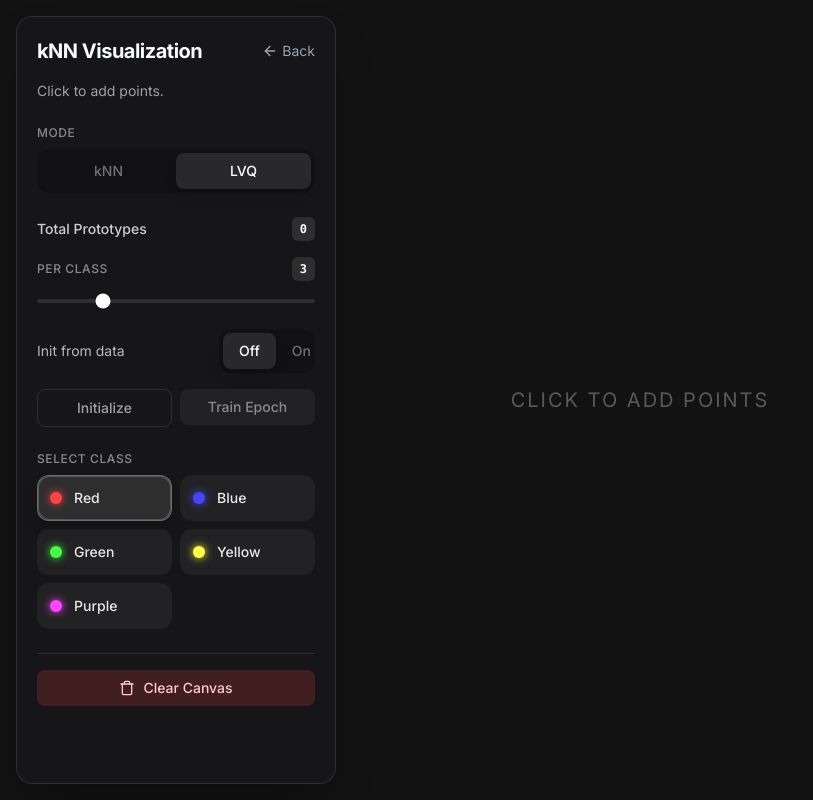
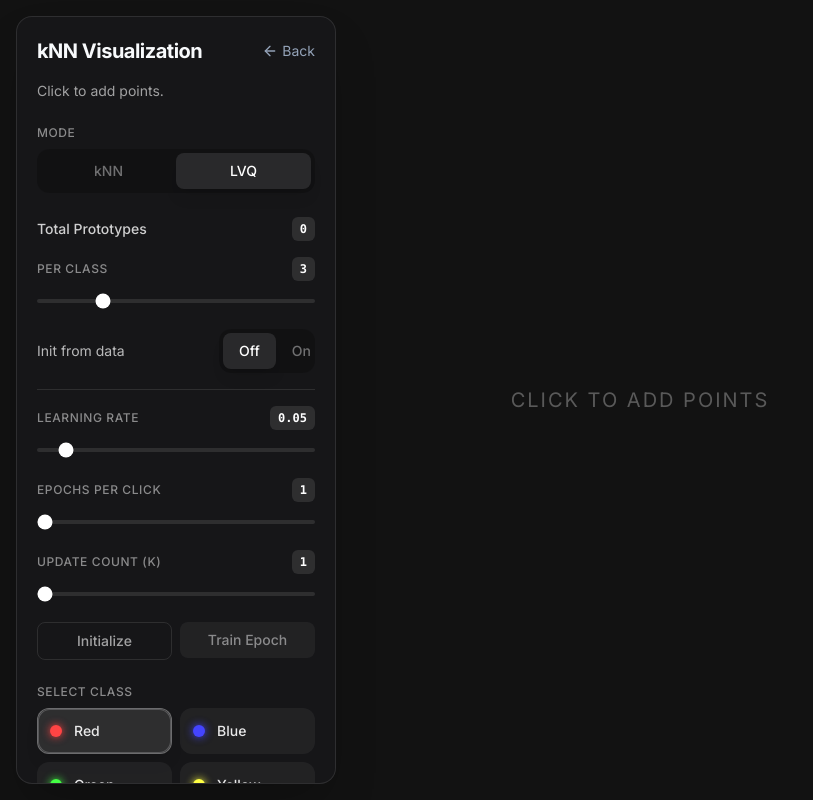
Before and after one commit to Neliott/ISD-Playground, a Vue app: page /knn-lvq in a window 1280 px wide. Both pictures are taken after a click on the button "LVQ". Shown: the whole page, without its empty margins (0-813 px from the left). Built offline with nearby package versions, Linux system fonts and the light colour scheme.

Commit message:
feat: Add advanced LVQ training parameters and display regression evaluation metrics.

```diff
--- a/src/experiences/knn-lvq/Controls.vue
+++ b/src/experiences/knn-lvq/Controls.vue
@@ -48,10 +48,22 @@ defineProps({
   distanceWeighting: {
     type: Boolean,
     default: false
+  },
+  learningRate: {
+    type: Number,
+    default: 0.05
+  },
+  trainEpochs: {
+    type: Number,
+    default: 1
+  },
+  lvqK: {
+    type: Number,
+    default: 1
   }
 })
 
-defineEmits(['update:k', 'update:selectedClass', 'update:showLvq', 'update:resolveTies', 'update:prototypesPerClass', 'update:initFromSameClass', 'update:distanceMetric', 'update:distanceWeighting', 'clear', 'init-lvq', 'train-lvq'])
+defineEmits(['update:k', 'update:selectedClass', 'update:showLvq', 'update:resolveTies', 'update:prototypesPerClass', 'update:initFromSameClass', 'update:distanceMetric', 'update:distanceWeighting', 'update:learningRate', 'update:trainEpochs', 'update:lvqK', 'clear', 'init-lvq', 'train-lvq'])
 </script>
 
 <template>
@@ -172,6 +184,52 @@ defineEmits(['update:k', 'update:selectedClass', 'update:showLvq', 'update:resol
         </Tooltip>
       </ControlBox>
 
+      <!-- Advanced LVQ Settings -->
+       <div class="flex flex-col gap-4 pt-4 border-t border-white/10">
+        <ControlBox label="Learning Rate">
+          <template #value>
+            <span class="px-2 py-1 bg-white/10 rounded-md text-xs font-bold text-white font-mono">{{ learningRate }}</span>
+          </template>
+          <Tooltip text="How fast prototypes move. High = fast but unstable. Low = precise but slow." position="right">
+            <Slider
+              :model-value="learningRate"
+              @update:model-value="$emit('update:learningRate', $event)"
+              :min="0.01"
+              :max="0.5"
+              :step="0.01"
+            />
+          </Tooltip>
+        </ControlBox>
+
+        <ControlBox label="Epochs per Click">
+           <template #value>
+            <span class="px-2 py-1 bg-white/10 rounded-md text-xs font-bold text-white font-mono">{{ trainEpochs }}</span>
+          </template>
+          <Tooltip text="Number of training rounds per button click. Increase this to speed up training." position="right">
+            <Slider
+              :model-value="trainEpochs"
+              @update:model-value="$emit('update:trainEpochs', $event)"
+              :min="1"
+              :max="50"
+            />
+          </Tooltip>
+        </ControlBox>
+
+        <ControlBox label="Update Count (k)">
+           <template #value>
+            <span class="px-2 py-1 bg-white/10 rounded-md text-xs font-bold text-white font-mono">{{ lvqK }}</span>
+          </template>
+          <Tooltip text="How many closest prototypes to update for each data point" position="right">
+            <Slider
+              :model-value="lvqK"
+              @update:model-value="$emit('update:lvqK', $event)"
+              :min="1"
+              :max="5"
+            />
+          </Tooltip>
+        </ControlBox>
+      </div>
+
       <div class="grid grid-cols-2 gap-2">
         <Tooltip text="Scatters new prototypes on the canvas. Do this if the current training is stuck or if you changed the number of prototypes." position="right">
           <Button variant="secondary" @click="$emit('init-lvq')">
--- a/src/experiences/knn-lvq/KnnLvqView.vue
+++ b/src/experiences/knn-lvq/KnnLvqView.vue
@@ -14,6 +14,11 @@ const prototypesPerClass = ref(3)
 const initFromSameClass = ref(false)
 const distanceMetric = ref('euclidean')
 const distanceWeighting = ref(false)
+
+// LVQ Parameters
+const lvqLearningRate = ref(0.05)
+const lvqEpochs = ref(1)
+const lvqK = ref(1)
 
 const classes = [
   { id: 1, name: 'Red', color: '#ff4444' },
@@ -81,35 +86,37 @@ function initLvq() {
 function trainLvq() {
   if (points.value.length === 0 || prototypes.value.length === 0) return
 
-  const learningRate = 0.05
+  // Run for specified number of epochs
+  for (let epoch = 0; epoch < lvqEpochs.value; epoch++) {
+    // Iterate through all data points
+    for (const point of points.value) {
+      // Find all prototypes with their distances
+      const protoDistances = prototypes.value.map((proto, index) => ({
+        index,
+        proto,
+        dist: Math.sqrt((point.x - proto.x) ** 2 + (point.y - proto.y) ** 2)
+      }))
 
-  // One epoch: iterate through all data points
-  for (const point of points.value) {
-    // Find nearest prototype
-    let minDist = Infinity
-    let nearestProtoIndex = -1
+      // Sort by distance
+      protoDistances.sort((a, b) => a.dist - b.dist)
 
-    for (let i = 0; i < prototypes.value.length; i++) {
-      const proto = prototypes.value[i]
-      const dist = Math.sqrt((point.x - proto.x) ** 2 + (point.y - proto.y) ** 2)
-      if (dist < minDist) {
-        minDist = dist
-        nearestProtoIndex = i
-      }
-    }
+      // Update the K nearest prototypes
+      // We limit by prototypes.length just in case lvqK > num prototypes
+      const kToUpdate = Math.min(lvqK.value, protoDistances.length)
 
-    if (nearestProtoIndex !== -1) {
-      const proto = prototypes.value[nearestProtoIndex]
+      for (let i = 0; i < kToUpdate; i++) {
+        const { proto } = protoDistances[i]
 
-      // Update position
-      if (proto.classId === point.classId) {
-        // Move closer
-        proto.x += learningRate * (point.x - proto.x)
-        proto.y += learningRate * (point.y - proto.y)
-      } else {
-        // Move away
-        proto.x -= learningRate * (point.x - proto.x)
-        proto.y -= learningRate * (point.y - proto.y)
+        // Update position
+        if (proto.classId === point.classId) {
+          // Move closer
+          proto.x += lvqLearningRate.value * (point.x - proto.x)
+          proto.y += lvqLearningRate.value * (point.y - proto.y)
+        } else {
+          // Move away
+          proto.x -= lvqLearningRate.value * (point.x - proto.x)
+          proto.y -= lvqLearningRate.value * (point.y - proto.y)
+        }
       }
     }
   }
@@ -146,6 +153,11 @@ function trainLvq() {
           v-model:initFromSameClass="initFromSameClass"
           v-model:distanceMetric="distanceMetric"
           v-model:distanceWeighting="distanceWeighting"
+
+          v-model:learningRate="lvqLearningRate"
+          v-model:trainEpochs="lvqEpochs"
+          v-model:lvqK="lvqK"
+
           :prototypes="prototypes"
           :classes="classes"
           @clear="clearPoints"
--- a/src/experiences/linear-regression/LinearRegressionView.vue
+++ b/src/experiences/linear-regression/LinearRegressionView.vue
@@ -271,6 +271,53 @@ const regressionModel = computed(() => {
     return { type: 'linear', m, b }
   }
 })
+
+function predict(x, model) {
+  if (!model) return 0
+  switch (model.type) {
+    case 'linear': return model.m * x + model.b
+    case 'logarithmic': return model.a + model.b * Math.log(x)
+    case 'exponential': return model.a * Math.exp(model.b * x)
+    case 'power': return model.a * Math.pow(x, model.b)
+    case 'quadratic': return model.a * x * x + model.b * x + model.c
+    case 'cubic': return model.a * Math.pow(x, 3) + model.b * Math.pow(x, 2) + model.c * x + model.d
+    default: return 0
+  }
+}
+
+const metrics = computed(() => {
+  if (!regressionModel.value || points.value.length < 2) return null
+
+  const n = points.value.length
+  let sumY = 0
+  for (const p of points.value) sumY += p.y
+  const meanY = sumY / n
+
+  let sse = 0
+  let sst = 0
+  let mae = 0
+
+  for (const p of points.value) {
+    const yPred = predict(p.x, regressionModel.value)
+    const yActual = p.y
+
+    const error = yActual - yPred
+    sse += error * error
+    sst += (yActual - meanY) * (yActual - meanY)
+    mae += Math.abs(error)
+  }
+
+  const mse = sse / n
+  const rmse = Math.sqrt(mse)
+  const r2 = sst === 0 ? 1 : 1 - (sse / sst)
+
+  return {
+    mse,
+    rmse,
+    mae,
+    r2
+  }
+})
 </script>
 
 <template>
@@ -311,6 +358,26 @@ const regressionModel = computed(() => {
             y = {{ regressionModel.a.toExponential(2) }}x³ + {{ regressionModel.b.toExponential(2) }}x² + {{ regressionModel.c.toExponential(2) }}x + {{ regressionModel.d.toFixed(1) }}
           </template>
         </div>
+
+        <div v-if="metrics" class="grid grid-cols-2 gap-2 mb-4 text-xs">
+          <div class="bg-white/5 p-2 rounded border border-white/5 flex flex-col">
+            <span class="text-white/40 uppercase tracking-wider text-[10px]">MSE</span>
+            <span class="font-mono text-white/90">{{ metrics.mse.toFixed(2) }}</span>
+          </div>
+          <div class="bg-white/5 p-2 rounded border border-white/5 flex flex-col">
+            <span class="text-white/40 uppercase tracking-wider text-[10px]">RMSE</span>
+            <span class="font-mono text-white/90">{{ metrics.rmse.toFixed(2) }}</span>
+          </div>
+          <div class="bg-white/5 p-2 rounded border border-white/5 flex flex-col">
+            <span class="text-white/40 uppercase tracking-wider text-[10px]">MAE</span>
+            <span class="font-mono text-white/90">{{ metrics.mae.toFixed(2) }}</span>
+          </div>
+          <div class="bg-white/5 p-2 rounded border border-white/5 flex flex-col">
+            <span class="text-white/40 uppercase tracking-wider text-[10px]">R²</span>
+            <span class="font-mono text-white/90">{{ metrics.r2.toFixed(4) }}</span>
+          </div>
+        </div>
+
         <div v-else class="mb-4 text-sm text-text-muted italic">
           Add at least {{ selectedModel === 'cubic' ? 4 : selectedModel === 'quadratic' ? 3 : 2 }} points
         </div>
```
